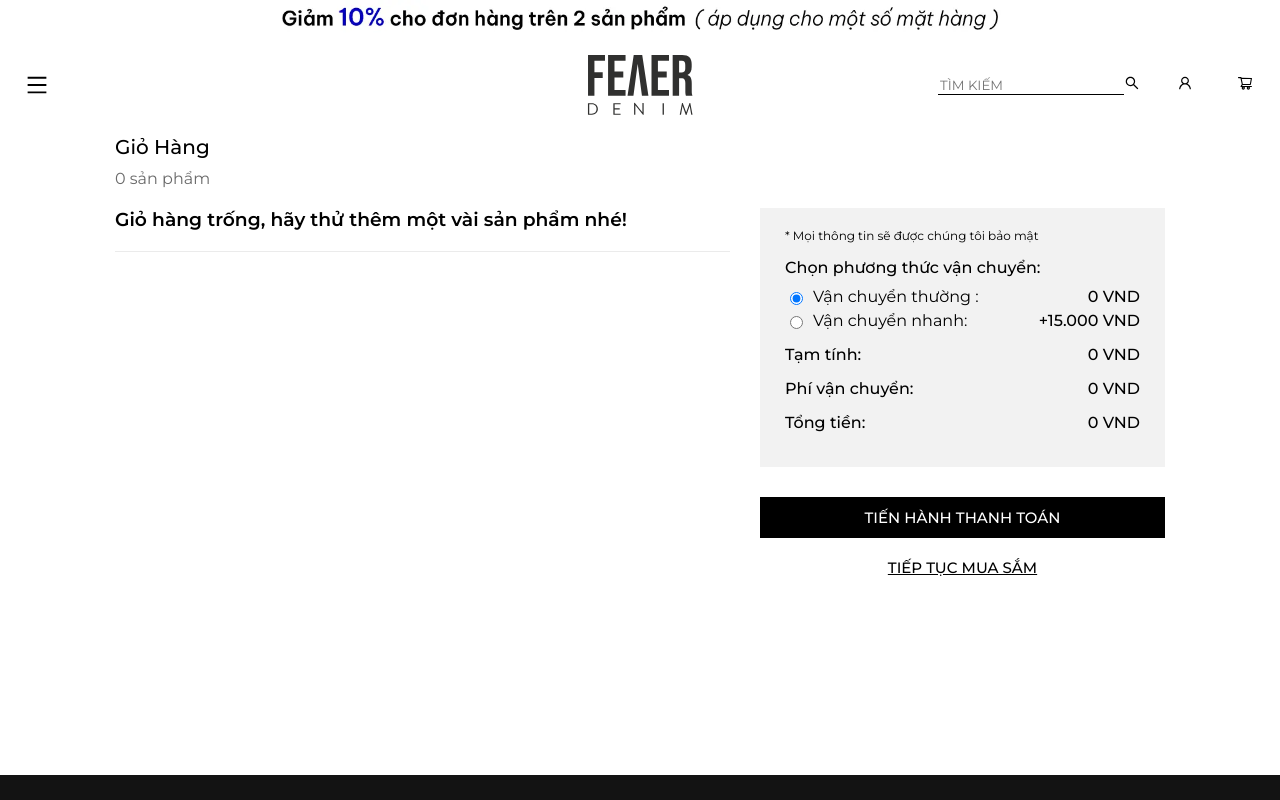
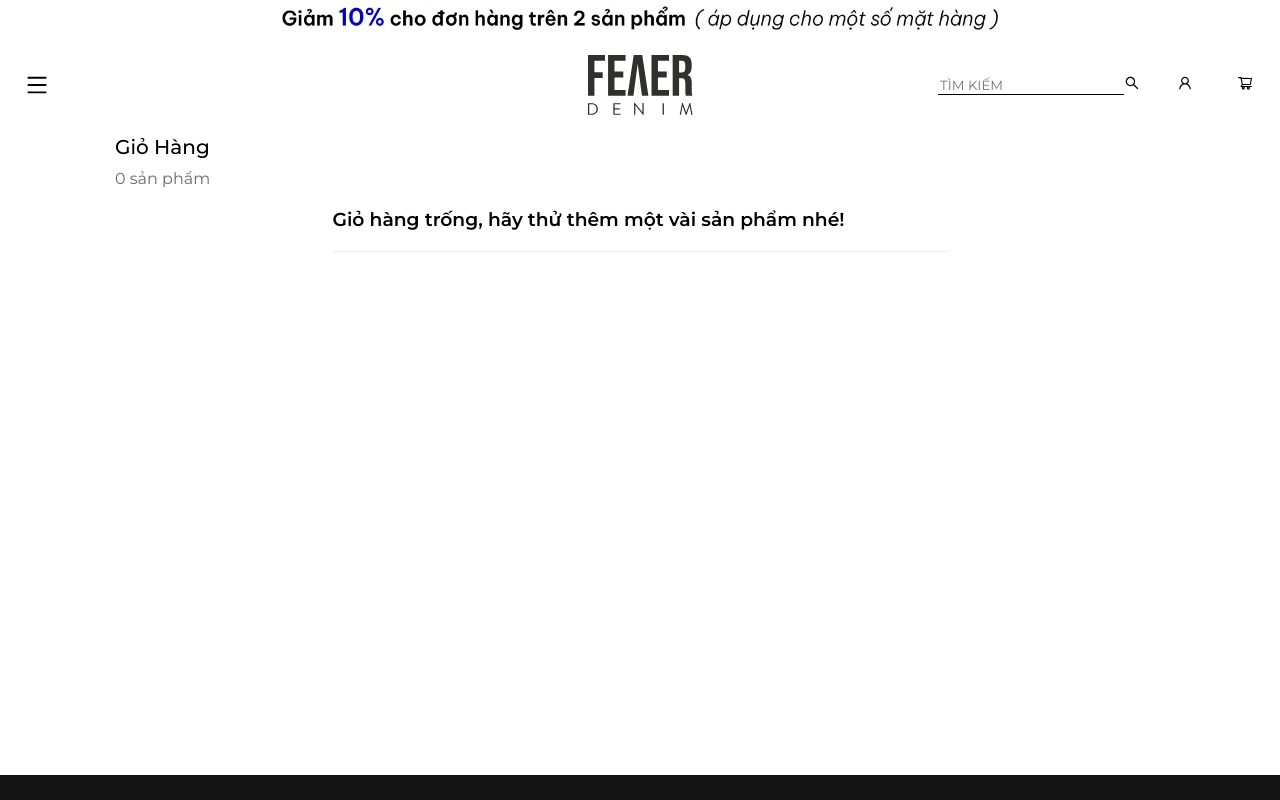
Before and after one commit to CMDezz/feaer, a React (Create React App) app: page /cart in a window 1280 px wide. Shown: the top 800 px of the page. Built offline with nearby package versions, Linux system fonts and the light colour scheme.

Commit message:
edit empty cart

```diff
--- a/src/Components/Cart/Cart.jsx
+++ b/src/Components/Cart/Cart.jsx
@@ -95,6 +95,7 @@ const Cart = (props) => {
       <p className="CartNumOfProducts">{sCart.length} sản phẩm</p>
       <div className="CartInfo">
         <div className="CartProducts">{handleCartProducts(sCart)}</div>
+        {sCart.length > 0 ? (
           <div className="CartTotals">
             <div className="CartTotalsContent">
               <p className="CartTotalsNote">
@@ -166,6 +167,9 @@ const Cart = (props) => {
               </Link>
             </div>
           </div>
+        ) : (
+          ""
+        )}
       </div>
     </div>
   );
```
Lines whose indentation alone changed are shown as unchanged.
